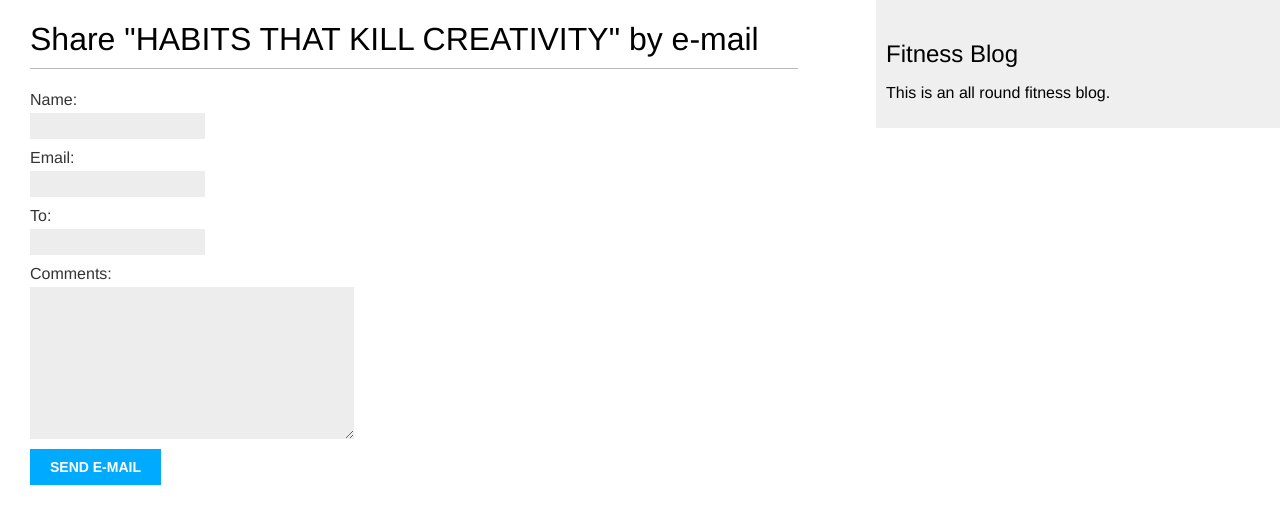
After one commit to CarolGitonga/Fitnessblog, a Django app: page /blog/7/share/ in a window 1280 px wide. The commit adds this page. Shown: the top 524 px of the page. Run offline with Django 4.2, Linux system fonts and the light colour scheme; data comes from the database, SQL or seed files in the repository.

Commit message:
send emails

```diff
--- /dev/null
+++ b/blog/forms.py
@@ -0,0 +1,7 @@
+from django import forms
+
+class EmailPostForm(forms.Form):
+    name = forms.CharField(max_length=25)
+    email = forms.EmailField()
+    to = forms.EmailField()
+    comments = forms.CharField(required=False, widget=forms.Textarea)
--- /dev/null
+++ b/blog/static/css/blog.css
@@ -0,0 +1,92 @@
+body {
+    margin:0;
+    padding:0;
+    font-family:helvetica, sans-serif;
+}
+
+a {
+    color:#00abff;
+    text-decoration:none;
+}
+
+h1 {
+    font-weight:normal;
+    border-bottom:1px solid #bbb;
+    padding:0 0 10px 0;
+}
+
+h2 {
+    font-weight:normal;
+    margin:30px 0 0;
+}
+
+#content {
+    float:left;
+    width:60%;
+    padding:0 0 0 30px;
+}
+
+#sidebar {
+    float:right;
+    width:30%;
+    padding:10px;
+    background:#efefef;
+    height:100%;
+}
+
+p.date {
+    color:#ccc;
+    font-family: georgia, serif;
+    font-size: 12px;
+    font-style: italic;
+}
+
+/* pagination */
+.pagination {
+    margin:40px 0;
+    font-weight:bold;
+}
+
+/* forms */
+label {
+    float:left;
+    clear:both;
+    color:#333;
+    margin-bottom:4px;
+}
+input, textarea {
+    clear:both;
+    float:left;
+    margin:0 0 10px;
+    background:#ededed;
+    border:0;
+    padding:6px 10px;
+    font-size:12px;
+}
+input[type=submit] {
+    font-weight:bold;
+    background:#00abff;
+    color:#fff;
+    padding:10px 20px;
+    font-size:14px;
+    text-transform:uppercase;
+}
+.errorlist {
+    color:#cc0033;
+    float:left;
+    clear:both;
+    padding-left:10px;
+}
+
+/* comments */
+.comment {
+    padding:10px;
+}
+.comment:nth-child(even) {
+    background:#efefef;
+}
+.comment .info {
+    font-weight:bold;
+    font-size:12px;
+    color:#666;
+}
--- a/blog/templates/post/detail.html
+++ b/blog/templates/post/detail.html
@@ -8,4 +8,9 @@
     Published {{ post.publish }} by {{ post.author}}
 </p>
 {{ post.body|linebreaks }}
+<p>
+    <a href="{% url "blog:post_share" post.id %}">
+        Share this post
+    </a>
+</p>
 {% endblock %}
--- a/blog/templates/post/list.html
+++ b/blog/templates/post/list.html
@@ -16,6 +16,6 @@
 {{ post.body|truncatewords:30|linebreaks }}
 {% endfor %}
 
-{% include "pagination.html" with page=posts %}
+{% include "pagination.html" with page=page_obj %}
 
 {% endblock %}
--- /dev/null
+++ b/blog/templates/post/share.html
@@ -0,0 +1,19 @@
+{% extends "blog/base.html" %}
+
+{% block title %} Share a post {% endblock %}
+
+{% block content %}
+{% if sent %}
+<h1>E-mail successfully sent</h1>
+<p>
+    "{{ post.title}}" was successfully sent to {{ form.cleaned_data.to }}.
+</p>
+{% else %}
+<h1>Share "{{ post.title }}" by e-mail</h1>
+<form method="post">
+    {{ form.as_p }}
+    {% csrf_token %}
+    <input type="submit" value="Send e-mail">
+</form>
+{% endif %}
+{% endblock %}
--- a/blog/urls.py
+++ b/blog/urls.py
@@ -4,8 +4,10 @@ from . import views
 app_name = 'blog'#allows to organize URLs by application and use the name when referring to them
 
 urlpatterns = [
-    path('', views.post_list, name='post_list'),
+    path('', views.PostListView.as_view(), name='post_list'),
 
     #use the publication date and slug for the post detail URL
-    path('<int:year>/<int:month>/<int:day>/<slug:post>/', views.post_detail, name='post_detail')
+    path('<int:year>/<int:month>/<int:day>/<slug:post>/', views.post_detail, name='post_detail'),
+
+    path('<int:post_id>/share/', views.post_share, name='post_share')
 ]
--- a/blog/views.py
+++ b/blog/views.py
@@ -2,6 +2,9 @@ from django.shortcuts import render, get_object_or_404
 from .models import Post
 from django.core.paginator import Paginator, EmptyPage, \
     PageNotAnInteger
+from django.views.generic import ListView
+from .forms import EmailPostForm
+from django.core.mail import send_mail
 
 # Create your views here.
 def post_list(request):#takes the request object as the only parameter.This parameter is required by all views.
@@ -29,3 +32,35 @@ def post_detail(request, post, year, month, day,):
                              publish__day=day
                              )#published post with the given slug and publication date
     return render(request,'post/detail.html', {'post': post })
+
+class PostListView(ListView):
+    #Alternative post list view
+    queryset = Post.published.all()
+    context_object_name = 'posts'
+    paginate_by = 3
+    template_name = 'post/list.html'
+
+def post_share(request, post_id):
+    #retrieve the post by id
+    post = get_object_or_404(Post, id=post_id, status=Post.Status.PUBLISHED)
+    sent = False
+
+    if request.method == 'POST':
+        #form was submitted
+        form = EmailPostForm(request.POST)
+        if form.is_valid():
+            #form fields passed validation
+            cd = form.cleaned_data
+            # ...send email
+            post_url = request.build_absolute_uri(
+                post.get_absolute_url())
+            subject = f"{cd['name']} recommends you read " \
+                      f"{post.title}"
+            message = f"Read {post.title} at {post_url}\n\n" \
+                      f"{cd['name']}\'s comments: {cd['comments']}"
+            send_mail(subject, message, 'carolgitongaofficial@gmail.com',
+                     [cd['to']])
+            sent = True
+    else:
+        form = EmailPostForm()
+    return render(request, 'post/share.html', {'post': post, 'form': form, 'sent': sent})
```
Also changed, not shown: fitness/settings.py (+7 -0 lines).
